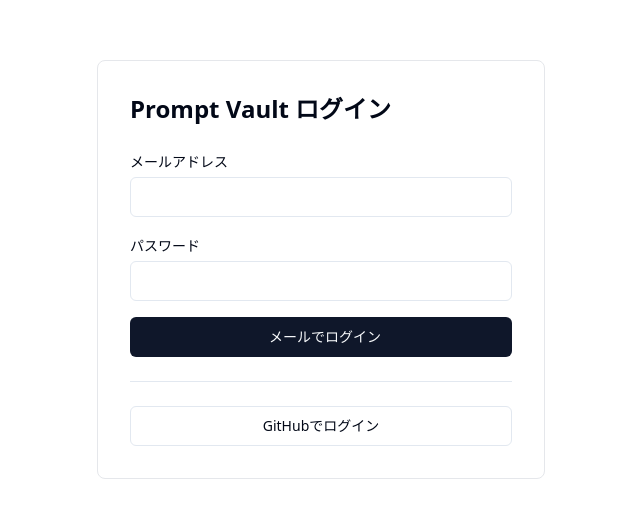
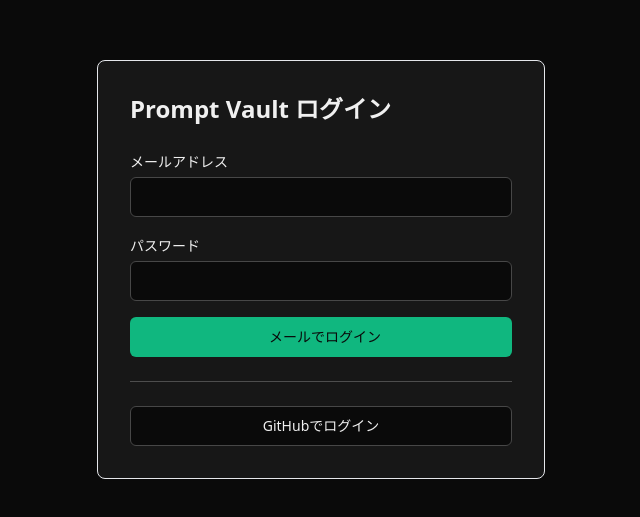
Before and after one commit to RAI015/prompt-vault, a Next.js app: page /login in a window 1280 px wide. Shown: the part 131-648 px from the top of the page, without its empty margins (319-959 px from the left). Built offline with nearby package versions, Linux system fonts and the light colour scheme; no server answers.

Commit message:
UIテーマ変更&ダーク固定

```diff
--- a/src/app/globals.css
+++ b/src/app/globals.css
@@ -26,25 +26,39 @@
 }
 
 .dark {
-  --background: 222.2 84% 4.9%;
-  --foreground: 210 40% 98%;
-  --card: 222.2 84% 4.9%;
-  --card-foreground: 210 40% 98%;
-  --popover: 222.2 84% 4.9%;
-  --popover-foreground: 210 40% 98%;
-  --primary: 210 40% 98%;
-  --primary-foreground: 222.2 47.4% 11.2%;
-  --secondary: 217.2 32.6% 17.5%;
-  --secondary-foreground: 210 40% 98%;
-  --muted: 217.2 32.6% 17.5%;
-  --muted-foreground: 215 20.2% 65.1%;
-  --accent: 217.2 32.6% 17.5%;
-  --accent-foreground: 210 40% 98%;
-  --destructive: 0 62.8% 30.6%;
-  --destructive-foreground: 210 40% 98%;
-  --border: 217.2 32.6% 17.5%;
-  --input: 217.2 32.6% 17.5%;
-  --ring: 212.7 26.8% 83.9%;
+  /* Base */
+  --background: 0 0% 4%;
+  --foreground: 0 0% 94%;
+
+  /* Surfaces */
+  --card: 0 0% 9%;
+  --card-foreground: 0 0% 94%;
+  --popover: 0 0% 9%;
+  --popover-foreground: 0 0% 94%;
+
+  /* Accent */
+  --primary: 160 84% 39%;
+  --primary-foreground: 0 0% 4%;
+
+  /* Neutral UI */
+  --secondary: 0 0% 13%;
+  --secondary-foreground: 0 0% 94%;
+  --muted: 0 0% 13%;
+  --muted-foreground: 0 0% 72%;
+  --accent: 0 0% 13%;
+  --accent-foreground: 0 0% 94%;
+
+  /* States */
+  --destructive: 0 72% 46%;
+  --destructive-foreground: 0 0% 98%;
+
+  /* Lines / Focus */
+  --border: 0 0% 30%;
+  --input: 0 0% 28%;
+  --accent: 0 0% 24%;
+  --ring: 160 84% 39%;
+
+  --radius: 0.5rem;
 }
 
 body {
--- a/src/app/layout.tsx
+++ b/src/app/layout.tsx
@@ -14,7 +14,7 @@ const RootLayout = ({ children }: { children: ReactNode }) => {
   return (
     <html lang="ja" suppressHydrationWarning>
       <body>
-        <ThemeProvider attribute="class" defaultTheme="system" enableSystem>
+        <ThemeProvider attribute="class" defaultTheme="dark" enableSystem={false}>
           {children}
         </ThemeProvider>
       </body>
--- a/src/components/prompts/prompt-vault-client.tsx
+++ b/src/components/prompts/prompt-vault-client.tsx
@@ -4,7 +4,6 @@ import type { Prompt } from "@prisma/client";
 import { Braces, Copy, Eraser, Pencil, Plus, Save, Search, Trash2 } from "lucide-react";
 import { useCallback, useEffect, useMemo, useRef, useState, useTransition } from "react";
 
-import { ThemeToggle } from "@/components/theme-toggle";
 import {
   AlertDialog,
   AlertDialogAction,
@@ -524,7 +523,6 @@ export const PromptVaultClient = ({ initialPrompts }: { initialPrompts: Prompt[]
       <header className="flex h-14 items-center justify-between border-b px-4">
         <div className="font-semibold">Prompt Vault</div>
         <div className="flex items-center gap-2">
-          <ThemeToggle />
           <Button variant="outline" onClick={logout} disabled={isPending}>
             ログアウト
           </Button>
```
